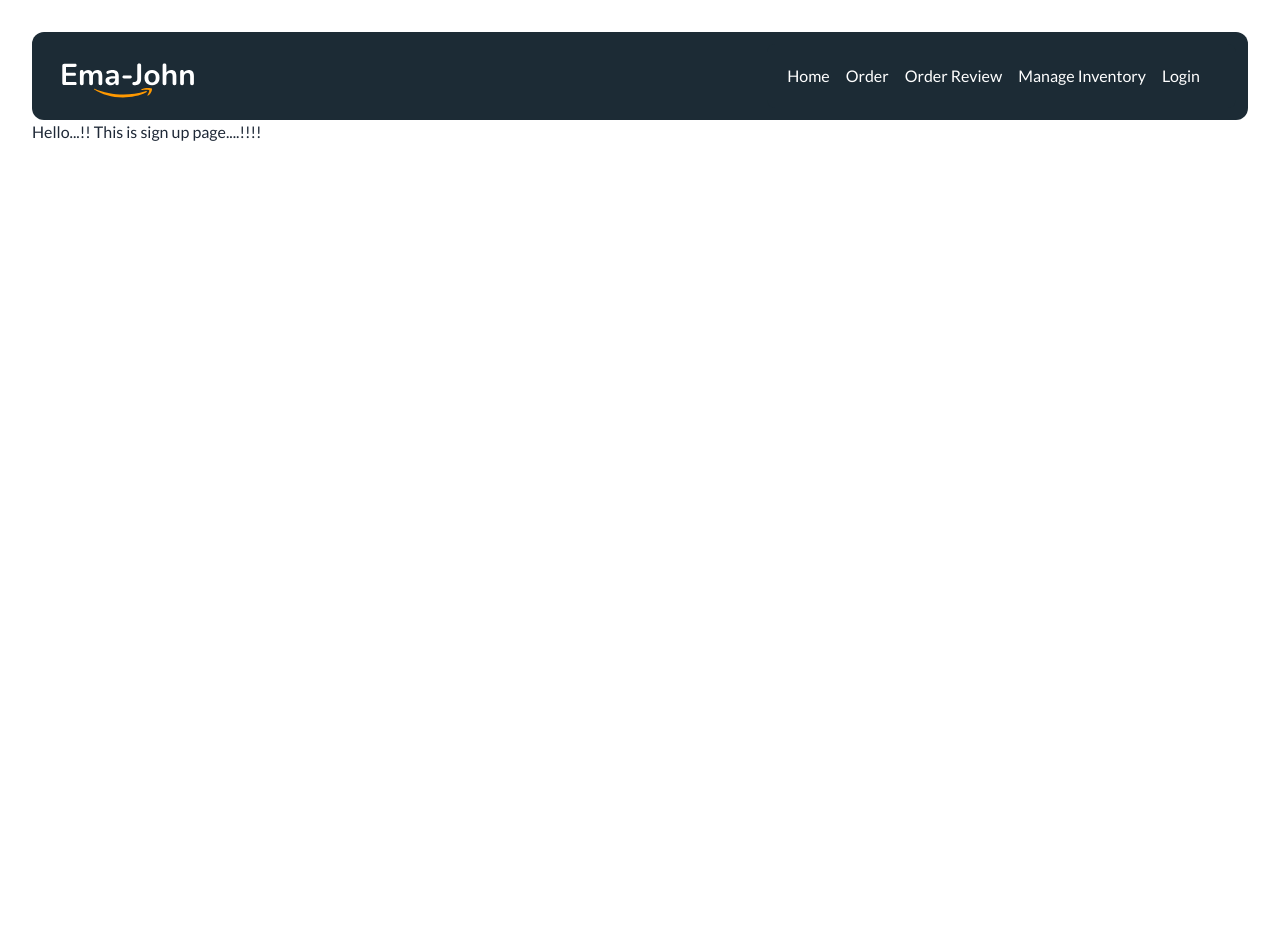
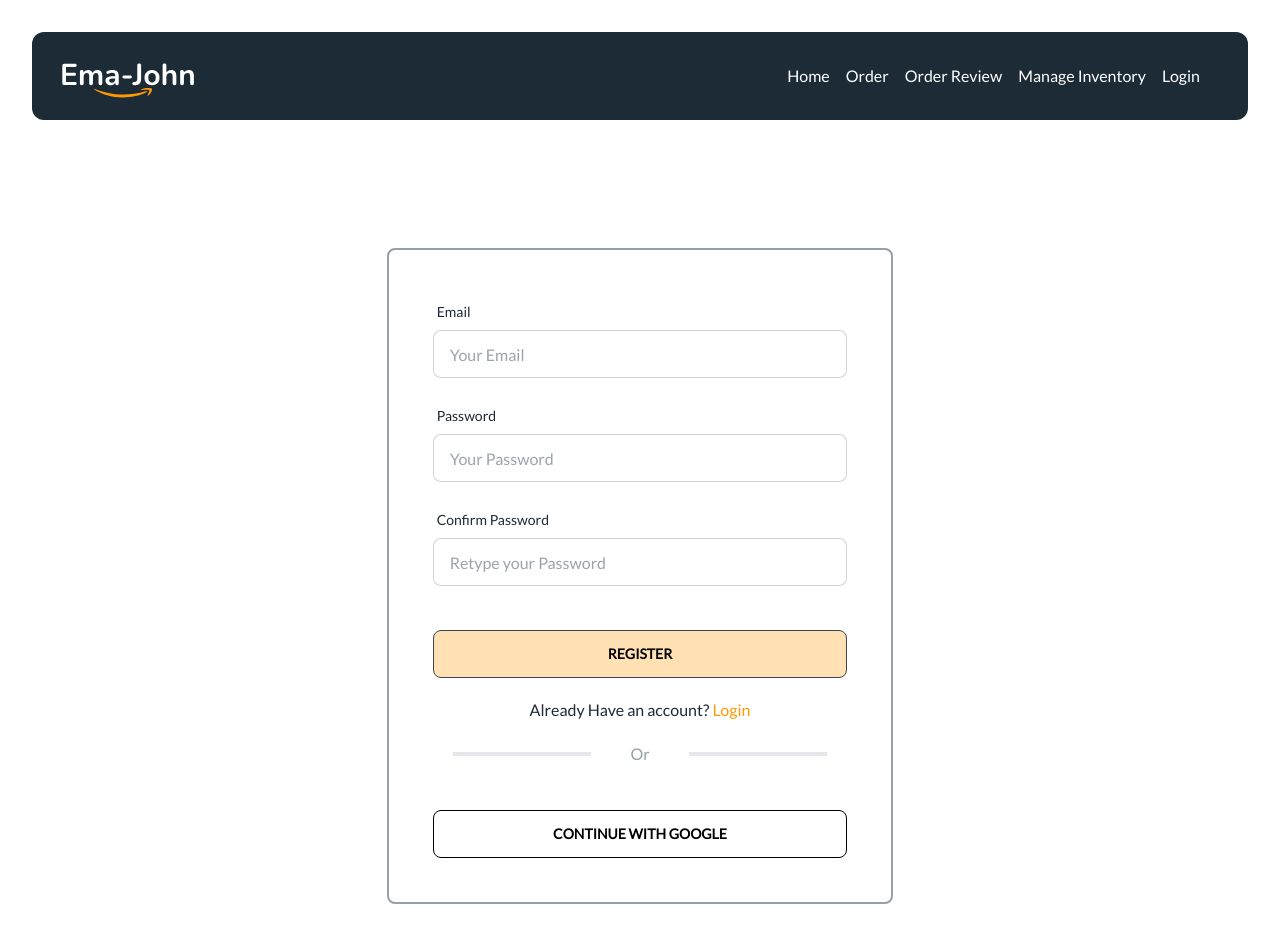
Before and after one commit to kazimahin68/ema-jhon-shopping-cart, a React (Vite) app: page /signUp in a window 1280 px wide. Before the commit the page ends 800 px from the top, so only its background shows below. Built offline with nearby package versions, Linux system fonts and the light colour scheme.

Commit message:
Link signup page with firebase

```diff
--- a/src/FireBase/firebase.config.js
+++ b/src/FireBase/firebase.config.js
@@ -16,4 +16,4 @@ const firebaseConfig = {
 // Initialize Firebase
 const app = initializeApp(firebaseConfig);
 
-export default app
+export default app;
--- /dev/null
+++ b/src/components/Provider/AuthProvider.jsx
@@ -0,0 +1,30 @@
+import React, { createContext } from 'react';
+import { createUserWithEmailAndPassword, getAuth } from "firebase/auth";
+import app from '../../FireBase/firebase.config';
+
+
+
+
+export const AuthContext = createContext(null);
+const auth = getAuth(app);
+
+const AuthProvider = ({children}) => {
+    const createUser = (email, password) =>{
+        return createUserWithEmailAndPassword(auth, email, password);
+    }
+
+    const authInfo = {
+        createUser
+
+    }
+
+
+
+    return (
+        <AuthContext.Provider value={authInfo}>
+            {children}
+        </AuthContext.Provider>
+    );
+};
+
+export default AuthProvider;
--- a/src/components/SignUp/SignUp.jsx
+++ b/src/components/SignUp/SignUp.jsx
@@ -1,10 +1,72 @@
-import React from 'react';
+import React, { useContext, useState } from 'react';
+import { Link } from 'react-router-dom';
+import { AuthContext } from '../Provider/AuthProvider';
+
+
 
 const SignUp = () => {
+
+    const {createUser} = useContext(AuthContext);
+
+
+    const [error, setError] = useState('');
+    const handleSignUp = (e) =>{
+        e.preventDefault();
+        const form = e.target;
+        const email = form.email.value;
+        const password = form.password.value;
+        const confirmPassword = form.confirmPassword.value;
+        if(password !== confirmPassword){
+            setError("Your Password din't match");
+            return;
+        }
+
+        createUser(email, password).then(result =>{
+            const registeredUser = result.user;
+            console.log(registeredUser);
+            form.reset()
+            .catch(error =>{
+                console.log(error)
+            })
+        })
+    }
+
+
+
     return (
-        <div>
-            <h1>Hello...!! This is sign up page....!!!!</h1>
-        </div>
+        <form onSubmit={handleSignUp}>
+            <div className='flex items-center justify-center mt-32 flex-col'>
+                <div className='border-[#95A0A7] border-2 rounded-lg p-11 w-5/12'>
+                    <div>
+                        <label className="label">
+                            <span className="label-text">Email</span>
+                        </label>
+                        <input type="email" name='email' placeholder="Your Email" className="input input-bordered w-full" />
+                    </div>
+                    <div className='mt-5'>
+                        <label className="label">
+                            <span className="label-text">Password</span>
+                        </label>
+                        <input type="password" name='password' placeholder="Your Password" className="input input-bordered w-full" />
+                    </div>
+                    <div className='mt-5'>
+                        <label className="label">
+                            <span className="label-text">Confirm Password</span>
+                        </label>
+                        <input type="password" name='confirmPassword' placeholder="Retype your Password" className="input input-bordered w-full" />
+                    </div>
+                    <p>{error}</p>
+                    <button className="btn bg-[#ffe1b3] text-black w-full p-4 mt-11">Register</button>
+                    <p className='text-center mt-5'>Already Have an account?<span className='text-[#FF9900]'> <Link to='/login'>Login</Link></span></p>
+                    <div className='flex justify-around items-center mt-5'>
+                        <hr className='border-2 w-1/3' />
+                        <p className='text-[#95A0A7]'>Or</p>
+                        <hr className='border-2 w-1/3' />
+                    </div>
+                    <button className="btn btn-outline text-black w-full p-4 mt-11">Continue with Google</button>
+                </div>
+            </div>
+        </form>
     );
 };
 
--- a/src/main.jsx
+++ b/src/main.jsx
@@ -13,6 +13,7 @@ import cartProductsLoader from './components/Loader/Loader';
 import CheckOut from './components/CheckOut/CheckOut';
 import Login from './components/Login/Login';
 import SignUp from './components/SignUp/SignUp';
+import AuthProvider from './components/Provider/AuthProvider';
 
 const router = createBrowserRouter([
   {
@@ -46,6 +47,6 @@ const router = createBrowserRouter([
 
 ReactDOM.createRoot(document.getElementById('root')).render(
   <React.StrictMode>
-    <RouterProvider router={router}></RouterProvider>
+    <AuthProvider><RouterProvider router={router}></RouterProvider></AuthProvider>
   </React.StrictMode>,
 )
```
